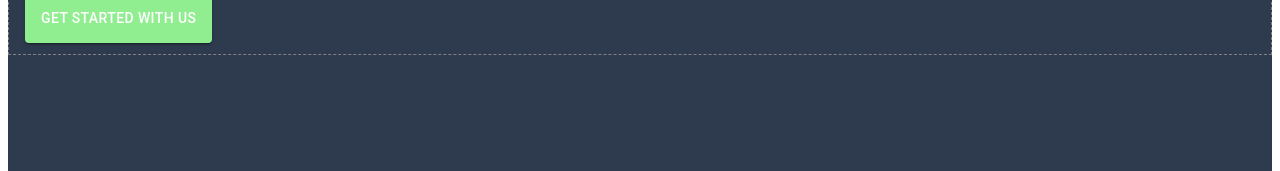
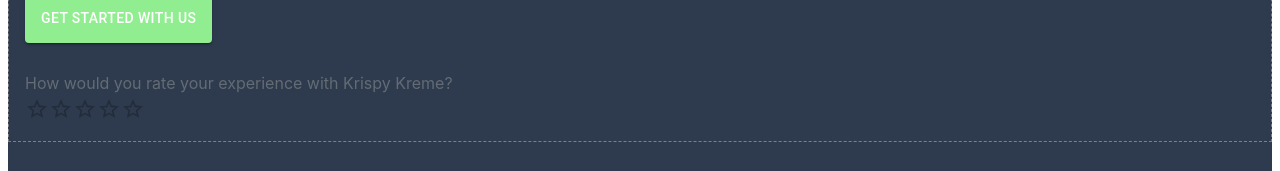
Before and after one commit to Femi-coder/my-app, a Next.js app: page /smallapp in a window 1280 px wide. Shown: the part 450-621 px from the top of the page. Built offline with nearby package versions, Linux system fonts and the light colour scheme.

Commit message:
Added Rating to index page

```diff
--- a/src/app/smallapp/page.js
+++ b/src/app/smallapp/page.js
@@ -17,6 +17,8 @@
 import ListItem from '@mui/material/ListItem';
 import ListItemButton from '@mui/material/ListItemButton';
 import ListItemText from '@mui/material/ListItemText';
+import Rating from '@mui/material/Rating';
+import Stack from '@mui/material/Stack';
 
 import { useState, useEffect } from 'react';
 
@@ -343,15 +345,24 @@
           >
             Get Started With Us
           </Button>
+          <Typography variant="h6" sx={{ mt: 4 }}>
+            How would you rate your experience with Krispy Kreme?
+          </Typography>
+          <Rating
+            name="index-rating"
+            value={null} // Initially null, no default rating
+            onChange={(event, newValue) => {
+              alert(`You rated us ${newValue} stars!`);
+            }}
+          />
+        </Box>
 
-        </Box>
       )}
 
 
-      {/* Login Page */}
       {showLogin && (
         <Box component="section" sx={{ p: 2, border: '1px dashed grey' }}>
-          <h1>Login</h1>
+          <h1>User Login</h1>
           <FormControl>
             <FormLabel>Email</FormLabel>
             <Input name="email" type="email" placeholder="johndoe@email.com" />
```
Also changed, not shown: 1 other file (tests, documents, lock files or other folders).
